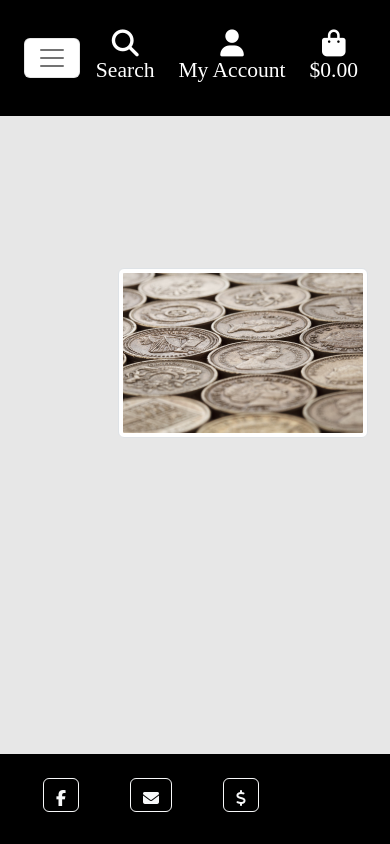
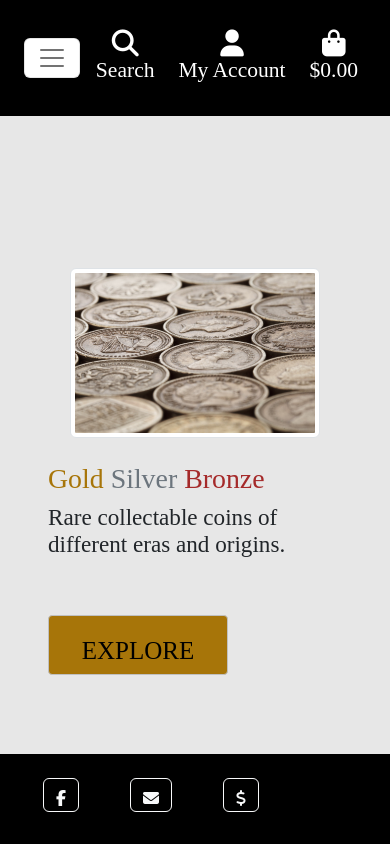
Before and after one commit to Folkor1/CI_PP5_GoldenCoin, a Django app: page / in a window 390 px wide; the page is wider, and only the part inside the window is pictured. Run offline with Django 3.2, Linux system fonts and the light colour scheme; parts of the project's set-up code (start-up, migrations or seed data) failed here and were passed over; some libraries are stand-ins or nearby versions; some web fonts are replaced.

Commit message:
Add styles for home page for small screens

```diff
--- a/home/templates/home/index.html
+++ b/home/templates/home/index.html
@@ -4,9 +4,9 @@
 {% block content %}
     <div class="container h-100 w-75">
         <div class="row h-100">
-            <div class="col-12 col-md-6 ms-5 d-flex align-items-center">
+            <div class="col-12 col-md-6 col-ms-3 ms-5 d-flex align-items-center" id="home-pic-wrap">
                 <img class='mx-auto d-block img-fluid img-thumbnail' src="/media/coins.jpg" alt ='Coins Pic' id="coins-pic"></a>
-                <div class="col-md-10">
+                <div class="col-md-10" id="explore-wrap">
                     <div class="ms-5">
                         <p class="h1"><span class="gold-color">Gold</span> <span class="text-secondary">Silver</span> <span class="bronze-color">Bronze</span></p>
                         <p class="mb-2 h3">Rare collectable coins of different eras and origins.</p>
--- a/static/css/base.css
+++ b/static/css/base.css
@@ -163,3 +163,20 @@ input[type=number] {
       max-width: 80%;
     }
   }
+
+/* For small screens size from 767px wide and down */
+@media screen and (max-width: 767px) {
+
+    #explore-wrap {
+        position: absolute;
+        align-items: center;
+        bottom: 20%;
+        right: 10%;
+        margin-left: 0 !important;
+    }
+
+    #home-pic-wrap {
+        align-items: center;
+        margin-left: 0 !important;
+    }
+}
```
